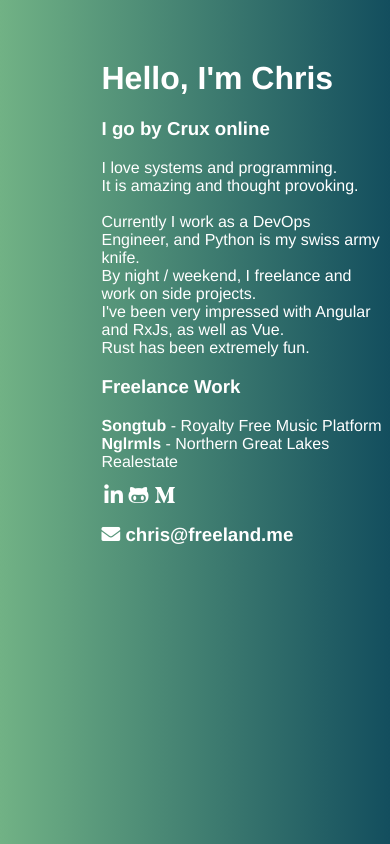
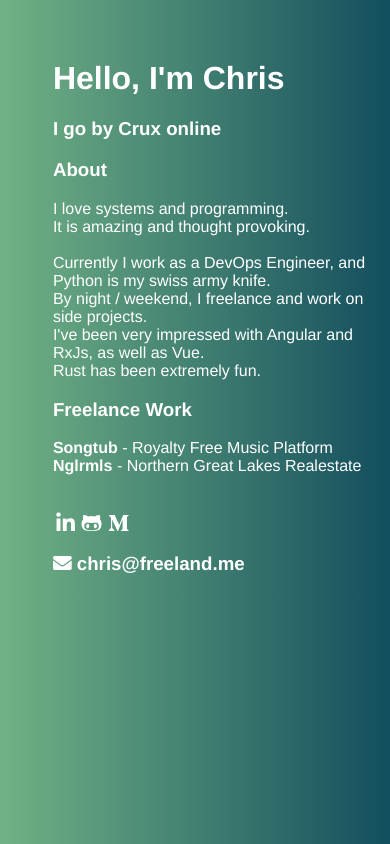
Before and after one commit to cruxone/cruxone.github.io, a Vue app: page / in a window 390 px wide. Built offline with nearby package versions, Linux system fonts and the light colour scheme.

Commit message:
added media queries for spacing.

```diff
--- a/src/App.vue
+++ b/src/App.vue
@@ -2,21 +2,21 @@
   <div id="app" class="al">
     <!-- <img src="./assets/logo.png"> -->
     <Header tag="Hello, I'm Chris" />
-    <About />
-    <Work />
-    <Social />
+    <About id="about"/>
+    <Work id="work"/>
+    <Social id="social"/>
     <Footer id="footer" email="chris@freeland.me"/>
   </div>
 </template>
 
 <script>
-import About from './components/About.vue'
-import Header from './components/Header.vue'
-import Work from './components/Work.vue'
-import Social from './components/Social.vue'
-import Footer from './components/Footer.vue'
+import About from "./components/About.vue";
+import Header from "./components/Header.vue";
+import Work from "./components/Work.vue";
+import Social from "./components/Social.vue";
+import Footer from "./components/Footer.vue";
 export default {
-  name: 'app',
+  name: "app",
   components: {
     Header,
     About,
@@ -24,12 +24,12 @@ export default {
     Social,
     Footer
   }
-}
+};
 </script>
 
 <style>
 #app {
-  font-family: 'Avenir', Helvetica, Arial, sans-serif;
+  font-family: "Avenir", Helvetica, Arial, sans-serif;
   -webkit-font-smoothing: antialiased;
   -moz-osx-font-smoothing: grayscale;
   text-align: center;
@@ -38,10 +38,52 @@ export default {
   text-align: left;
   margin-left: 25%;
 }
+
+#about {
+  margin-top: 5%;
+}
+#social {
+  margin-top: 5%;
+}
+#work {
+  margin-top: 5%;
+}
+#footer {
+  margin-top: 2%;
+}
+@media (max-width: 750px) {
+  #app {
+    font-family: "Avenir", Helvetica, Arial, sans-serif;
+    -webkit-font-smoothing: antialiased;
+    -moz-osx-font-smoothing: grayscale;
+    text-align: center;
+    color: white; /*#2c3e50;*/
+    margin-top: 60px;
+    text-align: left;
+    margin-left: 12%;
+  }
+  #work {
+    margin-top: 5%;
+  }
+  #social {
+    margin-top: 12%;
+  }
+  #footer {
+    margin-top: 6%;
+  }
+}
 .page {
-background: #134E5E;  /* fallback for old browsers */
-background: -webkit-linear-gradient(to right, #71B285, #134E5E);  /* Chrome 10-25, Safari 5.1-6 */
-background: linear-gradient(to right, #71B285, #134E5E); /* W3C, IE 10+/ Edge, Firefox 16+, Chrome 26+, Opera 12+, Safari 7+ */
+  background: #134e5e; /* fallback for old browsers */
+  background: -webkit-linear-gradient(
+    to right,
+    #71b285,
+    #134e5e
+  ); /* Chrome 10-25, Safari 5.1-6 */
+  background: linear-gradient(
+    to right,
+    #71b285,
+    #134e5e
+  ); /* W3C, IE 10+/ Edge, Firefox 16+, Chrome 26+, Opera 12+, Safari 7+ */
 
   color: white;
 }
--- a/src/components/About.vue
+++ b/src/components/About.vue
@@ -1,5 +1,6 @@
 <template>
   <div class="pads">
+    <h3>About</h3>
     <p>I love systems and programming.
     <br>It is amazing and thought provoking.
     <br>
@@ -18,6 +19,5 @@ export default {
 </script>
 <style scoped>
 .pads {
-  margin-top:5%;
 }
 </style>
--- a/src/components/Header.vue
+++ b/src/components/Header.vue
@@ -13,5 +13,7 @@ export default {
 };
 </script>
 <style scoped>
-
+h1 {
+  font-weight: bold;
+}
 </style>
```
Also changed, not shown: src/components/Work.vue (+0 -18 lines).
